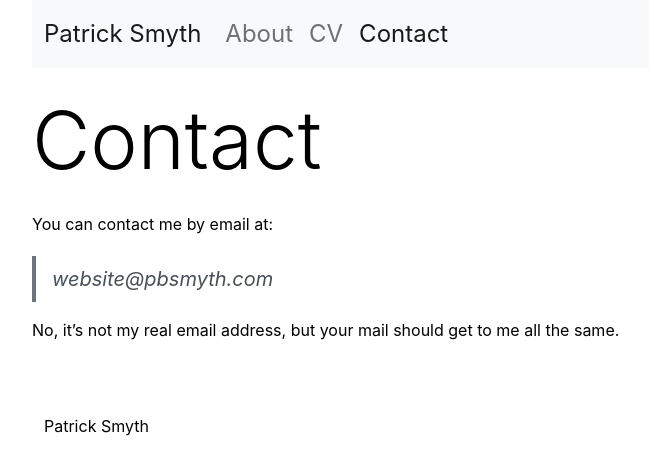
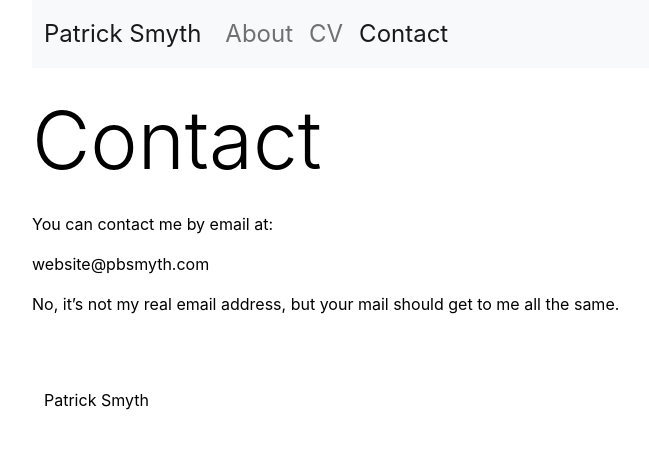
Before and after one commit to smythp/website, a Jekyll site: the page built from contact.md, in a window 1280 px wide. Shown: the top 475 px of the page, without its empty margins (96-745 px from the left). Built offline with Jekyll 4.4.1, drawn with Linux system fonts in a browser that asks for light colours.

Commit message:
Use semantic contact address markup

```diff
--- a/contact.md
+++ b/contact.md
@@ -5,8 +5,8 @@ title: Contact
 
 You can contact me by email at:
 
-<blockquote class="blockquote">
+<address>
 	website@pbsmyth.com
-</blockquote>
+</address>
 
 No, it's not my real email address, but your mail should get to me all the same.
```
